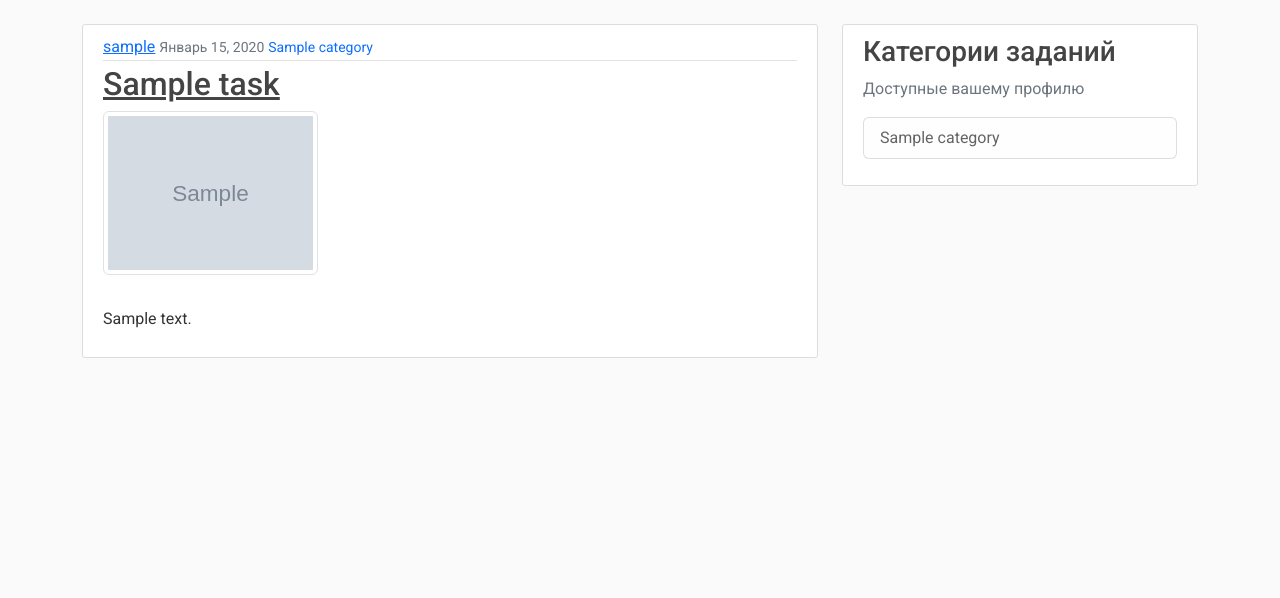
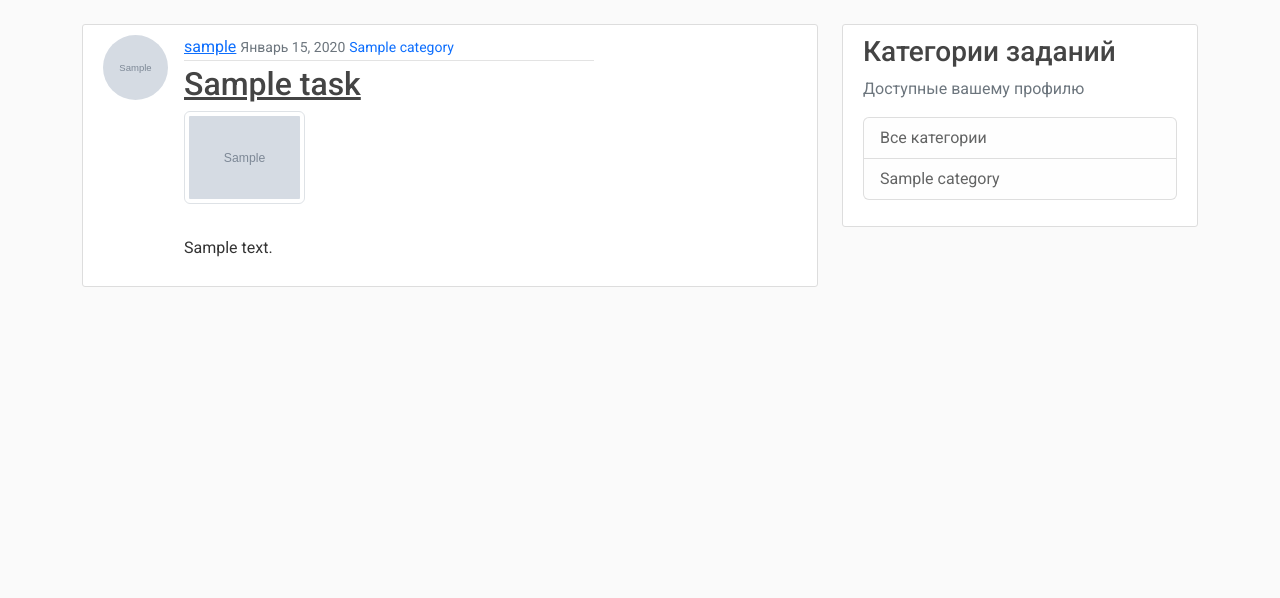
Before and after one commit to cocahonka/ctf_site, a Django app: page /cyberpolygon/ in a window 1280 px wide. Shown: the part 56-654 px from the top of the page. Run offline with Django 4.2, Linux system fonts and the light colour scheme; a user stored in the database is signed in; tables that the repository leaves empty hold one stand-in row (values such as "Sample post"); grey boxes marked "Sample" are stand-in pictures; some libraries are stand-ins or nearby versions.

Commit message:
fix image display in tasks

```diff
--- a/apps/cyberpolygon/templates/cyberpolygon/index.html
+++ b/apps/cyberpolygon/templates/cyberpolygon/index.html
@@ -12,8 +12,9 @@
       {% endif %}
       <div class="tasks">
       {% for task in tasks %}
-        <article class="media content-section">
-          <div class="media-body">
+          <article class="d-flex content-section">
+            <img class="me-3 rounded-circle article-img" src="{{ task.author.profile.image.url }}"></img>
+            <div class="media-body media-right">
               <div class="article-metadata">
                 <a class="mr-2" href="#">{{ task.author }}</a>
                 <small class="text-muted">{{ task.time_create|date:"F d, Y" }}</small>
@@ -23,7 +24,7 @@
               {% if task.image %}
               <div class="row">
                 <div class="col-md-4">
-                  <p><img class="img-thumbnail img-fluid" src="{{task.image.url}}" /></p>
+                    <p><img class="img-thumbnail img-fluid" src="{{task.image.url}}"></img></p>
                 </div>
               </div>
               {% endif %}
@@ -41,6 +42,7 @@
         <p class='text-muted'>Доступные вашему профилю
           <ul class="list-group">
             {% if categories %}
+              <li class="list-group-item list-group-item-light">Все категории</li>
               {% for category in categories %}
               <li class="list-group-item list-group-item-light">{{category}}</li>
               {% endfor %}
```
Lines whose indentation alone changed are shown as unchanged.
